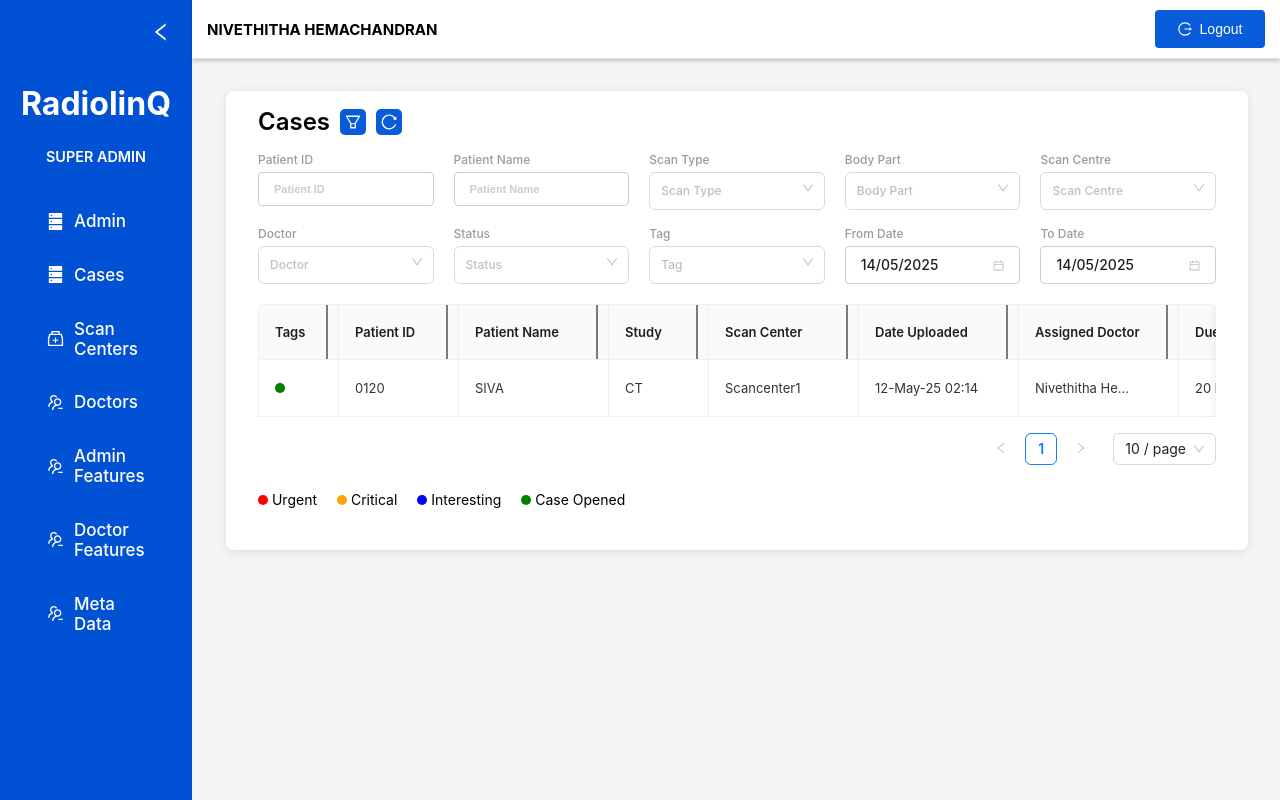
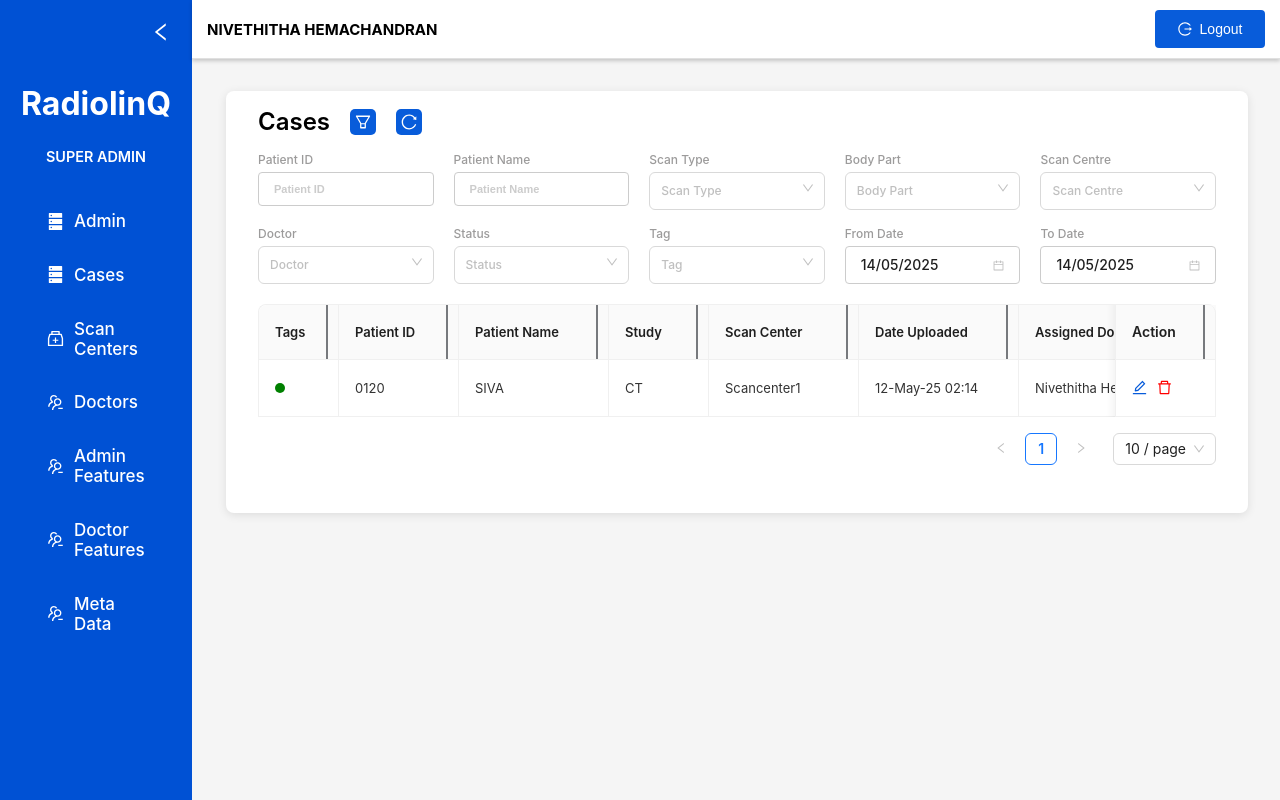
Before and after one commit to Uma-Kumarasamy2003/Super_admin, a React (Create React App) app: page /cases in a window 1280 px wide. Built offline with nearby package versions, Linux system fonts and the light colour scheme.

Commit message:
first commit

```diff
--- a/package.json
+++ b/package.json
@@ -8,7 +8,7 @@
     "@testing-library/jest-dom": "^6.6.3",
     "@testing-library/react": "^16.3.0",
     "@testing-library/user-event": "^13.5.0",
-    "antd": "^5.25.0",
+    "antd": "^5.25.2",
     "dayjs": "^1.11.13",
     "react": "^19.1.0",
     "react-dom": "^19.1.0",
@@ -40,5 +40,8 @@
       "last 1 firefox version",
       "last 1 safari version"
     ]
+  },
+  "devDependencies": {
+    "html-webpack-plugin": "^5.6.3"
   }
 }
--- a/src/components/pages/Cases.js
+++ b/src/components/pages/Cases.js
@@ -3,9 +3,21 @@ import dayjs from "dayjs";
 import "../styles/cases.css";
 import {
   ReloadOutlined,
-  FilterOutlined, EditOutlined, DeleteOutlined
+  FilterOutlined,
+  EditOutlined,
+  DeleteOutlined,
 } from "@ant-design/icons";
-import { Tooltip, Select, DatePicker, Table } from "antd";
+import {
+  Tooltip,
+  Select,
+  DatePicker,
+  Table,
+  Modal,
+  Form,
+  Input,
+  Button,
+  message,
+} from "antd";
 import { Resizable } from "react-resizable";
 
 const { Option } = Select;
@@ -108,21 +120,9 @@ const initialColumns = [
       <span className={`status ${status.toLowerCase()}`}>{status}</span>
     ),
   },
-  {
-      title: "Action",
-      key: "action",
-      render: (_, record) => (
-        <span style={{ color: "#085cda", cursor: "pointer", fontSize: "15px" }}>
-          <EditOutlined
-            style={{ marginRight: "10px" }}
-          />
-          <DeleteOutlined  />
-        </span>
-      ),
-    },
 ];
 
-const dataSource = [
+const initialDataSource = [
   {
     key: "1",
     tags: "green",
@@ -136,7 +136,7 @@ const dataSource = [
     reportedTime: "NA",
     status: "Assigned",
   },
-  // Add more mock rows as needed
+  // Add more rows here if needed
 ];
 
 const Cases = () => {
@@ -145,6 +145,16 @@ const Cases = () => {
   const [scanTypes, setScanTypes] = useState([]);
   const [bodyParts, setBodyParts] = useState([]);
   const [scanCentres, setScanCentres] = useState([]);
+  const [filtersVisible, setFiltersVisible] = useState(true);
+  const [dataSource, setDataSource] = useState(initialDataSource);
+  const [loading, setLoading] = useState(false);
+
+  // For modal form control
+  const [isModalVisible, setIsModalVisible] = useState(false);
+  const [editingRecord, setEditingRecord] = useState(null);
+
+  // Antd form instance
+  const [form] = Form.useForm();
 
   useEffect(() => {
     // Load doctor names from localStorage
@@ -176,7 +186,27 @@ const Cases = () => {
       setColumns(nextColumns);
     };
 
-  const mergedColumns = columns.map((col, index) => ({
+  const mergedColumns = [
+    ...columns,
+    {
+      title: "Action",
+      key: "action",
+      fixed: 'right',
+      width: 100,
+      render: (_, record) => (
+        <span style={{ color: "#085cda", cursor: "pointer", fontSize: "15px" }}>
+          <EditOutlined
+            style={{ marginRight: "10px" }}
+            onClick={() => onEdit(record)}
+          />
+          <DeleteOutlined
+            onClick={() => onDelete(record.key)}
+            style={{ color: "red" }}
+          />
+        </span>
+      ),
+    },
+  ].map((col, index) => ({
     ...col,
     onHeaderCell: (column) => ({
       width: column.width,
@@ -184,21 +214,87 @@ const Cases = () => {
     }),
   }));
 
+  // Toggle filter panel visibility
+  const toggleFilters = () => {
+    setFiltersVisible(!filtersVisible);
+  };
+
+  // Simulate fetching new data on reload
+  const syncCases = () => {
+    setLoading(true);
+    setTimeout(() => {
+      setDataSource((prevData) => [...prevData].reverse());
+      setLoading(false);
+    }, 1000);
+  };
+
+  // Open modal and set editing record
+  const onEdit = (record) => {
+    setEditingRecord(record);
+    form.setFieldsValue({
+      ...record,
+      dateUploaded: record.dateUploaded, // string here, could parse if needed
+    });
+    setIsModalVisible(true);
+  };
+
+  // Delete handler (simple example)
+  const onDelete = (key) => {
+    Modal.confirm({
+      title: "Are you sure you want to delete this record?",
+      okText: "Yes",
+      okType: "danger",
+      cancelText: "No",
+      onOk() {
+        setDataSource((prev) => prev.filter((item) => item.key !== key));
+        message.success("Deleted successfully");
+      },
+    });
+  };
+
+  // Modal form submission handler
+  const onFinish = (values) => {
+    const updatedData = dataSource.map((item) => {
+      if (item.key === editingRecord.key) {
+        return { ...item, ...values };
+      }
+      return item;
+    });
+    setDataSource(updatedData);
+    setIsModalVisible(false);
+    message.success("Record updated successfully");
+    setEditingRecord(null);
+  };
+
+  // Modal cancel handler
+  const handleCancel = () => {
+    setIsModalVisible(false);
+    setEditingRecord(null);
+  };
+
   return (
     <div className="cases-container">
       <div className="cases-title">
         <h2>
           Cases
-          <Tooltip title="Hide Filters">
-            <FilterOutlined className="icon-button" />
+          <Tooltip title={filtersVisible ? "Hide Filters" : "Show Filters"}>
+            <FilterOutlined
+              className="icon-button"
+              onClick={toggleFilters}
+              style={{ cursor: "pointer", marginLeft: 10 }}
+            />
           </Tooltip>
           <Tooltip title="Sync Cases">
-            <ReloadOutlined className="icon-button" />
+            <ReloadOutlined
+              className="icon-button"
+              onClick={syncCases}
+              style={{ marginLeft: 10 }}
+            />
           </Tooltip>
         </h2>
       </div>
 
-      {/* Filters */}
+      {filtersVisible && (
         <div className="filters">
           {[{ label: "Patient ID" }, { label: "Patient Name" }].map(
             ({ label }) => (
@@ -231,7 +327,6 @@ const Cases = () => {
             </Select>
           </div>
 
-        {/* ✅ Dynamic Scan Centre Dropdown */}
           <div className="each_filters">
             <label>Scan Centre</label>
             <Select
@@ -247,7 +342,6 @@ const Cases = () => {
             </Select>
           </div>
 
-        {/* ✅ Dynamic Doctor Dropdown */}
           <div className="each_filters">
             <label>Doctor</label>
             <Select className="custom-select" placeholder="Doctor" allowClear>
@@ -297,10 +391,11 @@ const Cases = () => {
             />
           </div>
         </div>
+      )}
 
-      {/* Table */}
       <Table
         bordered
+        loading={loading}
         components={{
           header: {
             cell: ResizableTitle,
@@ -316,21 +411,119 @@ const Cases = () => {
         }}
       />
 
-      {/* Legend */}
-      <div className="legend">
-        <span>
-          <span className="dot red" /> Urgent
-        </span>
-        <span>
-          <span className="dot orange" /> Critical
-        </span>
-        <span>
-          <span className="dot blue" /> Interesting
-        </span>
-        <span>
-          <span className="dot green" /> Case Opened
-        </span>
-      </div>
+      <Modal
+        title="Edit Case"
+        visible={isModalVisible}
+        onCancel={handleCancel}
+        footer={null}
+        destroyOnClose
+        className="edit-modal"
+      >
+        <Form
+          form={form}
+          layout="vertical"
+          onFinish={onFinish}
+          initialValues={editingRecord || {}}
+          className="edit-form-grid"
+        >
+          <Form.Item
+            name="tags"
+            label="Tags"
+            rules={[{ required: true, message: "Please input tag!" }]}
+          >
+            <Select>
+              <Option value="green">Case Opened</Option>
+              <Option value="red">Urgent</Option>
+              <Option value="orange">Critical</Option>
+              <Option value="blue">Interesting</Option>
+            </Select>
+          </Form.Item>
+
+          <Form.Item
+            name="patientId"
+            label="Patient ID"
+            rules={[{ required: true, message: "Please input Patient ID!" }]}
+          >
+            <Input />
+          </Form.Item>
+
+          <Form.Item
+            name="patientName"
+            label="Patient Name"
+            rules={[{ required: true, message: "Please input Patient Name!" }]}
+          >
+            <Input />
+          </Form.Item>
+
+          <Form.Item
+            name="study"
+            label="Study"
+            rules={[{ required: true, message: "Please input Study!" }]}
+          >
+            <Input />
+          </Form.Item>
+
+          <Form.Item
+            name="scanCenter"
+            label="Scan Center"
+            rules={[{ required: true, message: "Please input Scan Center!" }]}
+          >
+            <Input />
+          </Form.Item>
+
+          <Form.Item
+            name="dateUploaded"
+            label="Date Uploaded"
+            rules={[{ required: true, message: "Please input Date Uploaded!" }]}
+          >
+            <Input />
+          </Form.Item>
+
+          <Form.Item
+            name="doctor"
+            label="Assigned Doctor"
+            rules={[{ required: true, message: "Please input Assigned Doctor!" }]}
+          >
+            <Input />
+          </Form.Item>
+
+          <Form.Item
+            name="dueTime"
+            label="Due Time"
+            rules={[{ required: true, message: "Please input Due Time!" }]}
+          >
+            <Input />
+          </Form.Item>
+
+          <Form.Item
+            name="reportedTime"
+            label="Reported Time"
+            rules={[{ required: true, message: "Please input Reported Time!" }]}
+          >
+            <Input />
+          </Form.Item>
+
+          <Form.Item
+            name="status"
+            label="Status"
+            rules={[{ required: true, message: "Please input Status!" }]}
+          >
+            <Select>
+              <Option value="Assigned">Assigned</Option>
+              <Option value="Unassigned">Unassigned</Option>
+              <Option value="Reported">Reported</Option>
+              <Option value="To be approved">To be approved</Option>
+              <Option value="Report Pending">Report Pending</Option>
+            </Select>
+          </Form.Item>
+
+          <Form.Item>
+            <Button type="primary" htmlType="submit" block>
+              Save Changes
+            </Button>
+          </Form.Item>
+        </Form>
+      </Modal>
     </div>
   );
 };
--- a/src/components/styles/admin_doctor_features.css
+++ b/src/components/styles/admin_doctor_features.css
@@ -81,7 +81,6 @@
 
   .ant-select {
     width: 50% !important;
-
   }
 
   .ant-table {
--- a/src/components/styles/cases.css
+++ b/src/components/styles/cases.css
@@ -193,3 +193,55 @@
   background-color: #0057ff;
   color: white;
 }
+
+/* Grid layout for form with two columns */
+.edit-form-grid {
+  display: grid;
+  grid-template-columns: repeat(2, 1fr); /* Two equal-width columns */
+  gap:20px; /* Space between items */
+}
+
+/* Make each form item stretch full width inside its grid cell */
+.edit-form-grid .ant-form-item {
+  margin-bottom: 0; /* Remove extra bottom margin */
+
+
+}
+
+/* Ensure input/select elements take full width */
+.edit-form-grid .ant-input,
+.edit-form-grid .ant-select,
+.edit-form-grid .ant-picker {
+  width: 100%;
+}
+
+/* Make the final submit button span both columns */
+.edit-form-grid .ant-form-item:last-child {
+  grid-column: span 2;
+  margin-top: 16px;
+}
+
+.edit-modal{
+  margin-left: 25%;
+}
+/* Increase modal width and height */
+.edit-modal .ant-modal-content {
+  width: 1000px;         /* Adjust as needed */
+  max-width: 90vw;      /* Optional: responsive limit */
+  height: auto;         /* Or set fixed height like 600px */
+  max-height: 90vh;     /* Keep it responsive */
+  padding: 24px;
+  overflow: auto;       /* Enables scroll if content overflows */
+  margin: 0 auto;
+
+}
+
+/* You can also override internal modal width */
+.edit-modal .ant-modal {
+  width: 800px !important;
+}
+
+/* Increase form height if needed */
+.edit-modal .ant-form {
+  min-height: 400px;     /* Set your preferred height */
+}
```
Also changed, not shown: 1 other file (tests, documents, lock files or other folders). Lines whose indentation alone changed are shown as unchanged.
